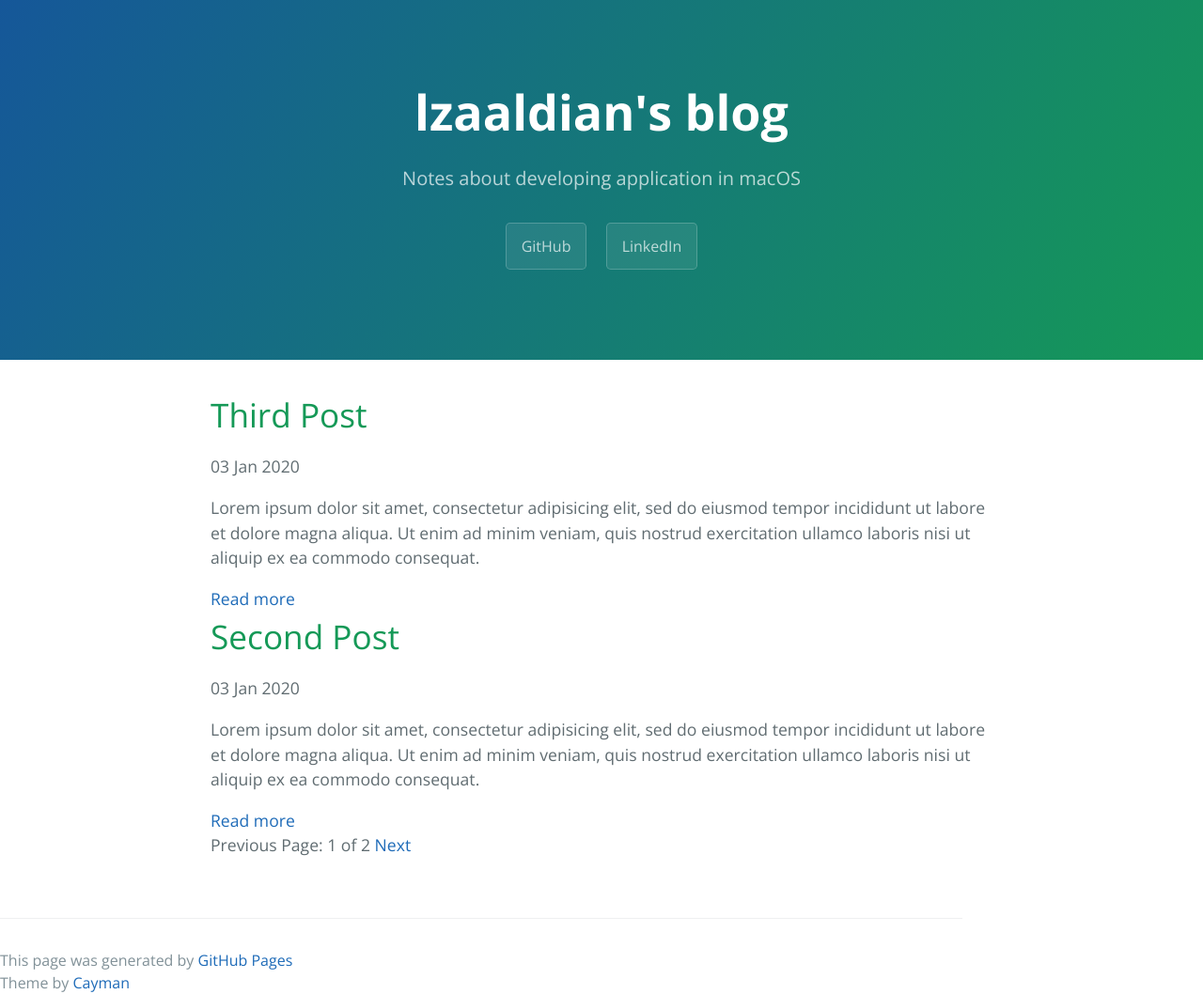
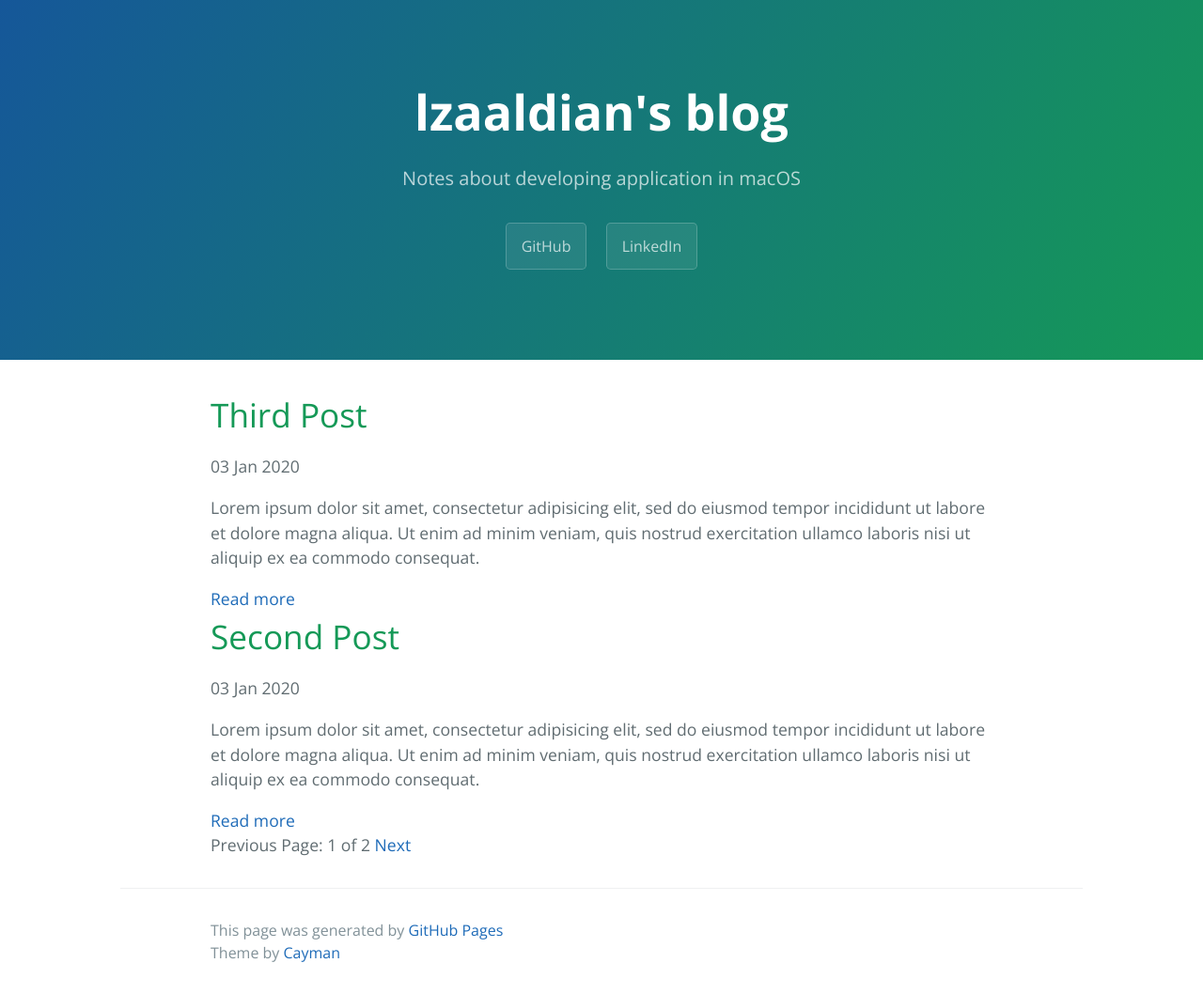
Before and after one commit to lzaaldian/lzaaldian.github.io, a Jekyll site: the page built from index.html, in a window 1280 px wide. Shown: the whole page at 94% size. Built offline with Jekyll 4.4.1, drawn with Linux system fonts in a browser that asks for light colours; the list of posts is cut into pages by our own code.

Commit message:
fix(layout): set footer content to center on all screen breakpoints

```diff
--- a/_sass/jekyll-theme-cayman.scss
+++ b/_sass/jekyll-theme-cayman.scss
@@ -339,14 +339,18 @@ a {
 
   @include large {
     max-width: 64rem;
+    padding: 2rem 6rem;
+    margin: 0 auto;
     font-size: 1rem;
   }
 
   @include medium {
+    padding: 2rem 4rem;
     font-size: 1rem;
   }
 
   @include small {
+    padding: 2rem 1rem;
     font-size: 0.9rem;
   }
 }
```
